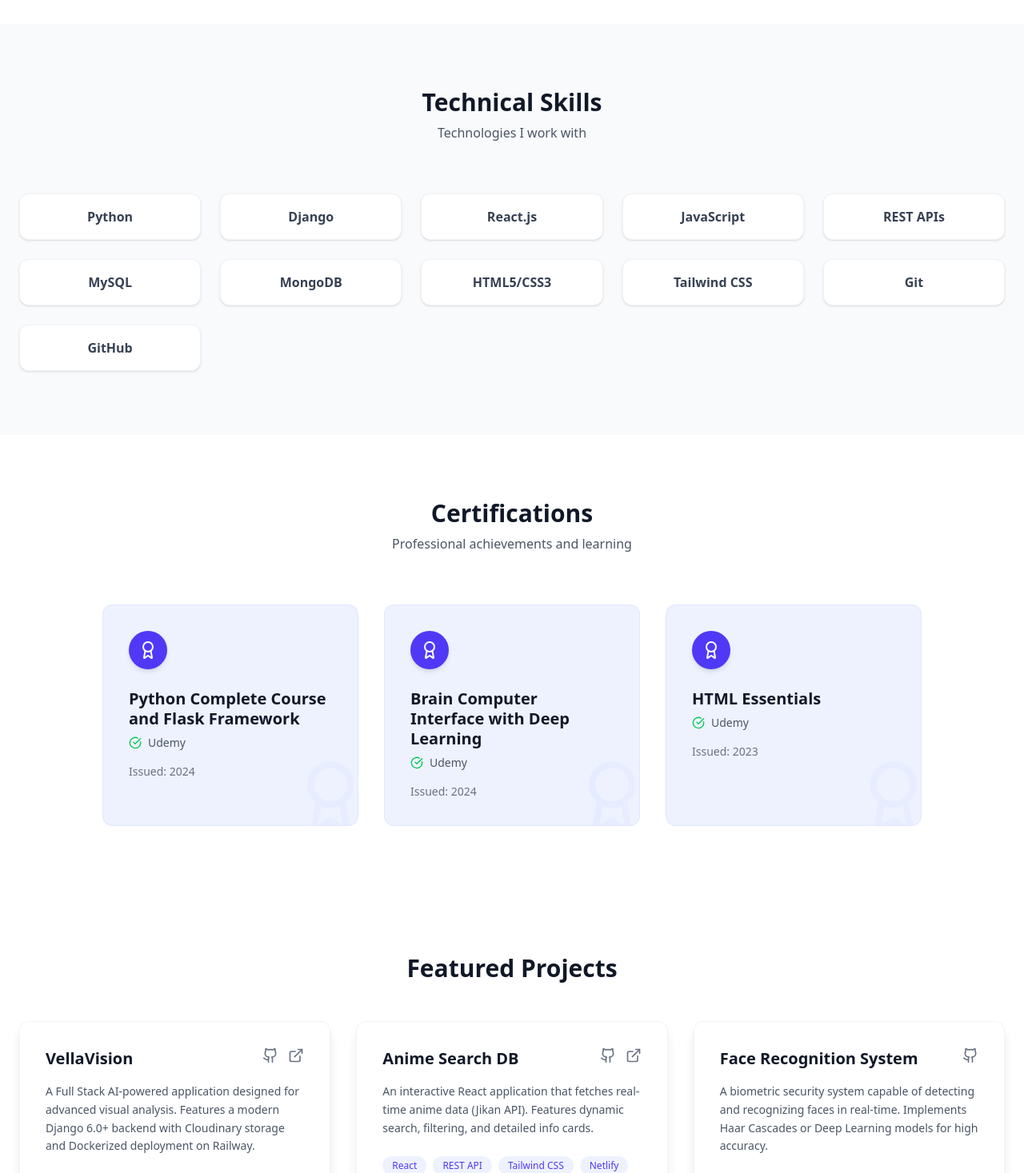
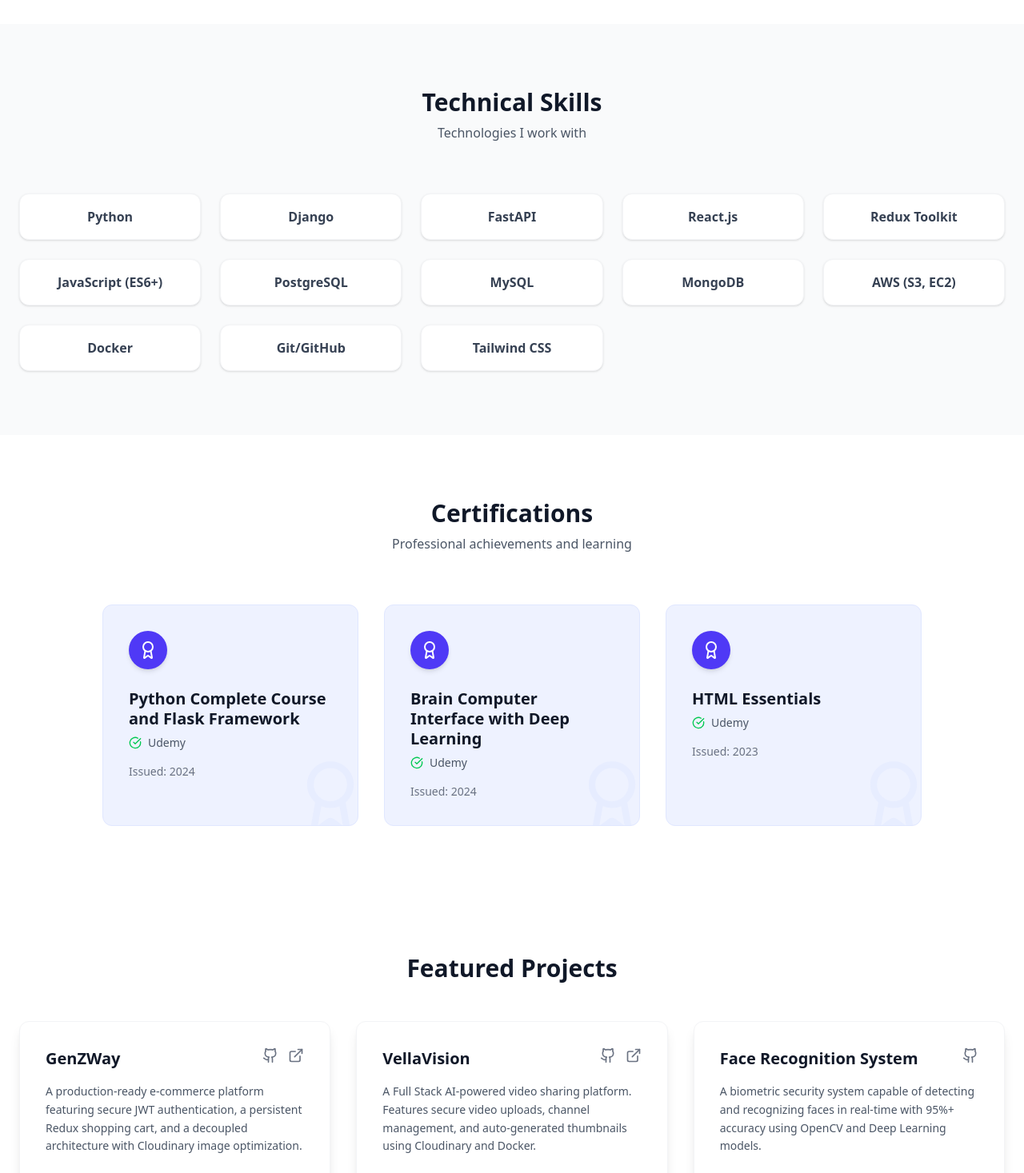
Before and after one commit to SoumyarananPradhan/Portfolio, a React (Vite) app: page / in a window 1280 px wide. Shown: the part 1330-2797 px from the top of the page at 80% size. Built offline with nearby package versions, Linux system fonts and the light colour scheme.

Commit message:
Add GenZWay project to portfolio

```diff
--- a/src/data/user.js
+++ b/src/data/user.js
@@ -5,21 +5,21 @@ export const userData = {
   name: "Soumyaranjan Pradhan",
   role: "Python Full Stack Developer | AI & ML Enthusiast",
   heroTagline: "Crafting seamless digital experiences from backend logic to frontend magic.",
-  summary: "I'm an MCA graduate from KIIT University and a passionate Python Full Stack Developer who enjoys building scalable web applications and AI-powered solutions. I focus on turning ideas into user-friendly and efficient digital products using technologies like Django, React, and REST APIs.",
-  resumeUrl: "/Soumyaranjan_Pradhan_FullStack_Resume.pdf", // Ensure this file is in your 'public' folder
+  summary: "I'm an MCA graduate from KIIT University and a passionate Python Full Stack Developer who enjoys building scalable web applications and AI-powered solutions. I focus on turning ideas into user-friendly and efficient digital products using technologies like Django, React, Redux, and REST APIs.",
+  resumeUrl: "/Soumyaranjan_Pradhan_FullStack_Resume.pdf",
 
   // 2. Social Links
   socials: {
-    linkedin: "https://www.linkedin.com/in/soumyaranjan-pradhan-/", // Update if needed
+    linkedin: "https://www.linkedin.com/in/soumyaranjan-pradhan-/",
     github: "https://github.com/SoumyarananPradhan",
     email: "mailto:soumyaranjanaman54@gmail.com",
     instagram: "https://www.instagram.com/_im._.aman_/?hl=en"
   },
 
-  // 3. Skills List
+  // 3. Skills List (Updated from Resume)
   skills: [
-    "Python", "Django", "React.js", "JavaScript",
-    "REST APIs", "MySQL", "MongoDB", "HTML5/CSS3", "Tailwind CSS", "Git", "GitHub"
+    "Python", "Django", "FastAPI", "React.js", "Redux Toolkit", "JavaScript (ES6+)",
+    "PostgreSQL", "MySQL", "MongoDB", "AWS (S3, EC2)", "Docker", "Git/GitHub", "Tailwind CSS"
   ],
 
   // Certifications
@@ -44,26 +44,32 @@ export const userData = {
   // 4. Projects
   projects: [
     {
+      title: "GenZWay",
+      description: "A production-ready e-commerce platform featuring secure JWT authentication, a persistent Redux shopping cart, and a decoupled architecture with Cloudinary image optimization.",
+      techStack: ["Django REST Framework", "React.js", "Redux Toolkit", "PostgreSQL", "Cloudinary", "Render", "Netlify"],
+      github: "https://github.com/SoumyarananPradhan/genzway-ecommerce",
+      demo: "https://superb-hummingbird-addb10.netlify.app",
+    },
+    {
       title: "VellaVision",
-      description: "A Full Stack AI-powered application designed for advanced visual analysis. Features a modern Django 6.0+ backend with Cloudinary storage and Dockerized deployment on Railway.",
-      // ✅ UPDATED TECH STACK
-      techStack: ["Django 6.0+", "JavaScript", "HTML5/CSS3", "PostgreSQL", "Cloudinary", "Docker", "Railway"],
+      description: "A Full Stack AI-powered video sharing platform. Features secure video uploads, channel management, and auto-generated thumbnails using Cloudinary and Docker.",
+      techStack: ["Django 6.0+", "PostgreSQL", "Cloudinary", "Docker", "Railway", "HTML5/CSS3"],
       github: "https://github.com/SoumyarananPradhan/VellaVision",
       demo: "https://vellavision-production-b04d.up.railway.app/",
     },
     {
+      title: "Face Recognition System",
+      description: "A biometric security system capable of detecting and recognizing faces in real-time with 95%+ accuracy using OpenCV and Deep Learning models.",
+      techStack: ["Python", "OpenCV", "TensorFlow/Keras", "Tkinter", "Haar Cascades", "NumPy", "Pandas"],
+      github: "https://github.com/SoumyarananPradhan/FaceRecognitionSystem",
+      demo: "#",
+    },
+    {
       title: "Anime Search DB",
       description: "An interactive React application that fetches real-time anime data (Jikan API). Features dynamic search, filtering, and detailed info cards.",
-      techStack: ["React", "REST API", "Tailwind CSS", "Netlify"],
+      techStack: ["React.js", "REST API", "Tailwind CSS", "Netlify"],
       github: "https://github.com/SoumyarananPradhan/anime-search-app",
       demo: "https://searchanim.netlify.app/",
-    },
-    {
-      title: "Face Recognition System",
-      description: "A biometric security system capable of detecting and recognizing faces in real-time. Implements Haar Cascades or Deep Learning models for high accuracy.",
-      techStack: ["Python", "OpenCV", "Tkinter", "Haar Cascades", "Deep Learning", "NumPy", "Pandas", "Matplotlib", "Scikit-learn", "Face_Recognition"],
-      github: "https://github.com/SoumyarananPradhan/Face-Recognition-System",
-      demo: "#",
     },
     {
       title: "Book Review System",
@@ -79,17 +85,10 @@ export const userData = {
       github: "https://github.com/SoumyarananPradhan/QR-Code-Generator-and-Reader",
       demo: "#",
     },
-    // {
-    //   title: "Personal Portfolio",
-    //   description: "The modern, responsive portfolio website you are viewing right now. Built to showcase projects with a clean UI and smooth animations.",
-    //   techStack: ["React", "Tailwind CSS", "Vite", "Framer Motion"],
-    //   github: "https://github.com/SoumyarananPradhan/My_Portfolio_Website",
-    //   demo: "https://soumya2025.pythonanywhere.com/",
-    // },
     {
       title: "Live Weather App",
       description: "A dashboard providing real-time weather updates using the OpenWeatherMap API. Features location-based search and 5-day forecasting.",
-      techStack: ["React", "OpenWeather API", "CSS Modules"],
+      techStack: ["React.js", "OpenWeather API", "CSS Modules"],
       github: "https://github.com/SoumyarananPradhan/Weather-App",
       demo: "#",
     }
```
Also changed, not shown: 1 other file (tests, documents, lock files or other folders).
